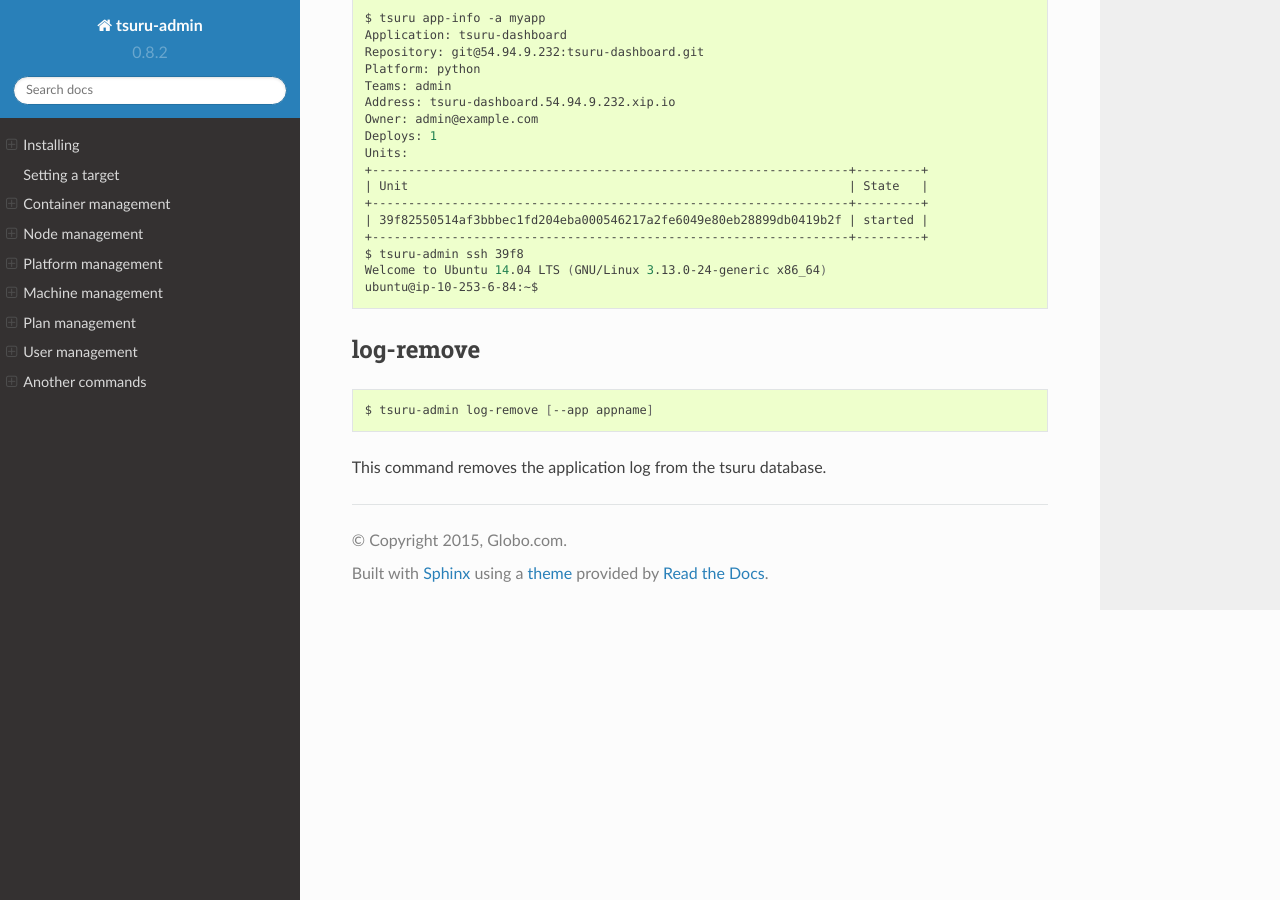
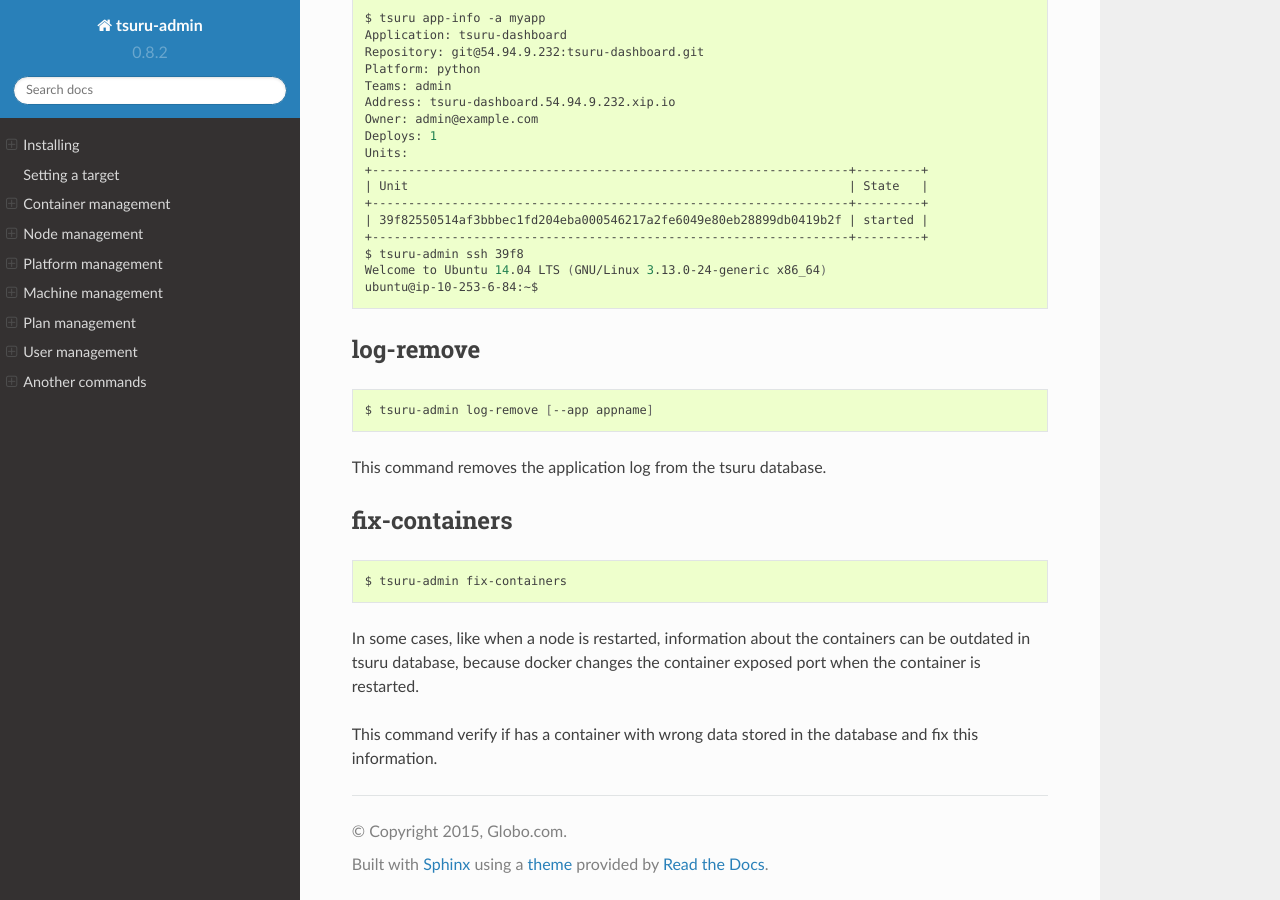
Before and after one commit to tsuru/tsuru-admin, a Sphinx documentation site: the page built from docs/source/index.rst, in a window 1280 px wide and 900 px high, scrolled down 7860 px. Built offline with Sphinx 7.4.7 and the Read the Docs theme 2.0.0, drawn with Linux system fonts in a browser that asks for light colours.

Commit message:
docs: added docs about fix-containers.

```diff
--- a/docs/source/index.rst
+++ b/docs/source/index.rst
@@ -515,3 +515,19 @@
     $ tsuru-admin log-remove [--app appname]
 
 This command removes the application log from the tsuru database.
+
+fix-containers
+--------------
+
+.. highlight:: bash
+
+::
+
+    $ tsuru-admin fix-containers
+
+In some cases, like when a node is restarted, information about the containers
+can be outdated in tsuru database, because docker changes the container
+exposed port when the container is restarted.
+
+This command verify if has a container with wrong data stored in the database
+and fix this information.
```
